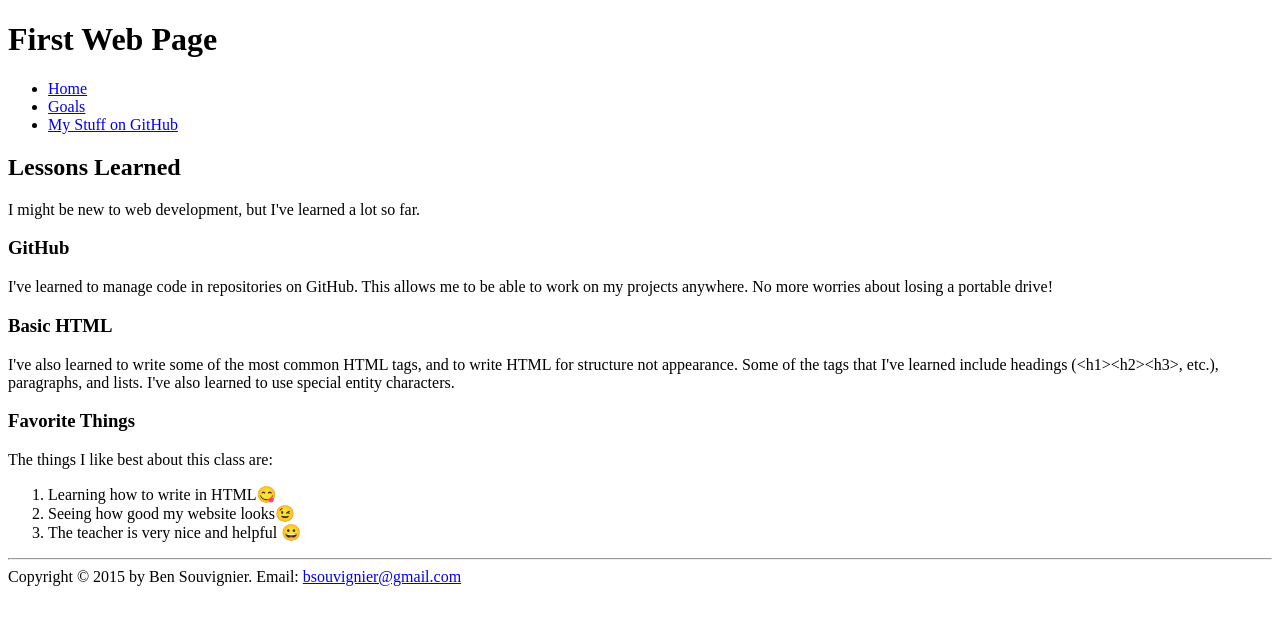
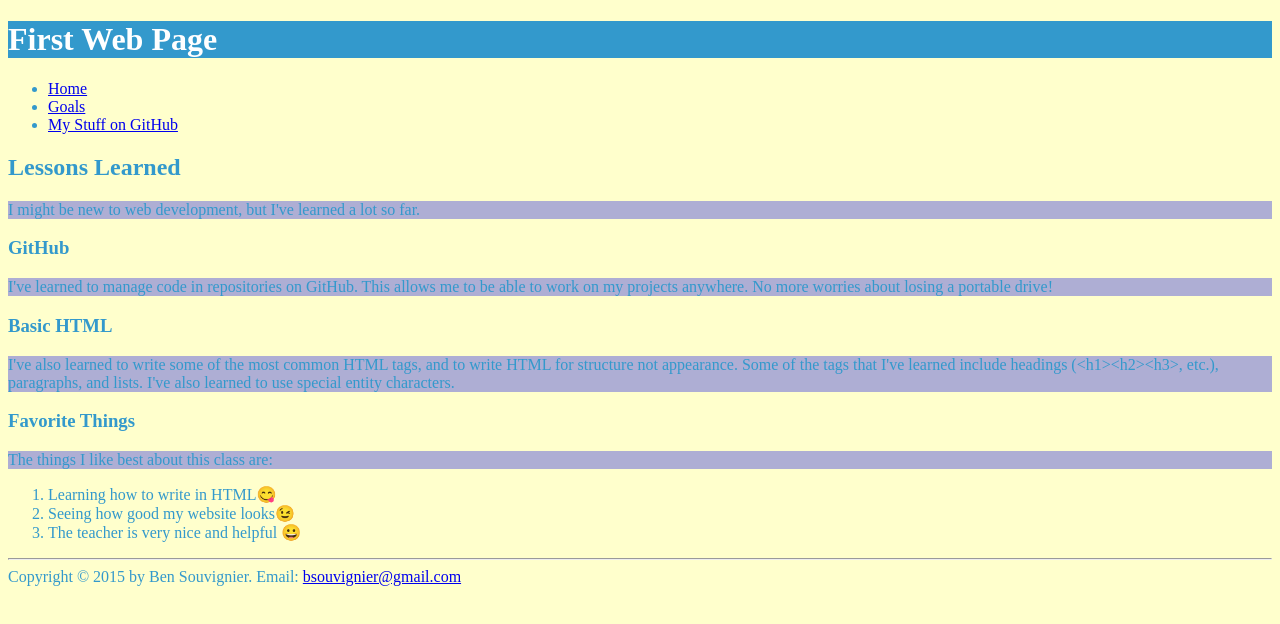
Before and after one commit to bsouvignier/firstWebSite, a plain HTML site: page firstWebSite/index.html in a window 1280 px wide. Drawn offline with Linux system fonts and the light colour scheme.

Commit message:
v4 style section in index

```diff
--- a/firstWebSite/index.html
+++ b/firstWebSite/index.html
@@ -1,13 +1,20 @@
 <!DOCTYPE html>
 <html lang="en">
+
 <head>
     <title>First Web Site</title>
     <meta charset="utf-8" />
+    <link rel="stylesheet" href="style.css">
+<style>
+    body {background-color: #FFFFCC; color: #3399CC}
+    h1 {color: #FFFFFF; background-color: #000000}
+
+</style>
     </head>
 
     <!-- Header -->
 <header>
-    <h1>First Web Page</h1>
+    <h1 style="background-color:#3399CC;">First Web Page</h1>
 
 </header>
 
--- a/firstWebSite/style.css
+++ b/firstWebSite/style.css
@@ -0,0 +1,11 @@
+body {
+    background-color: #E6E6FA;
+    color: #191970;
+}
+h1 {
+    color: #E6E6FA;
+    background-color: #191970
+}
+p {
+    background-color: #AEAED4;
+}
```
Also changed, not shown: firstWebSite/Goals.html (+1 -0 lines).
